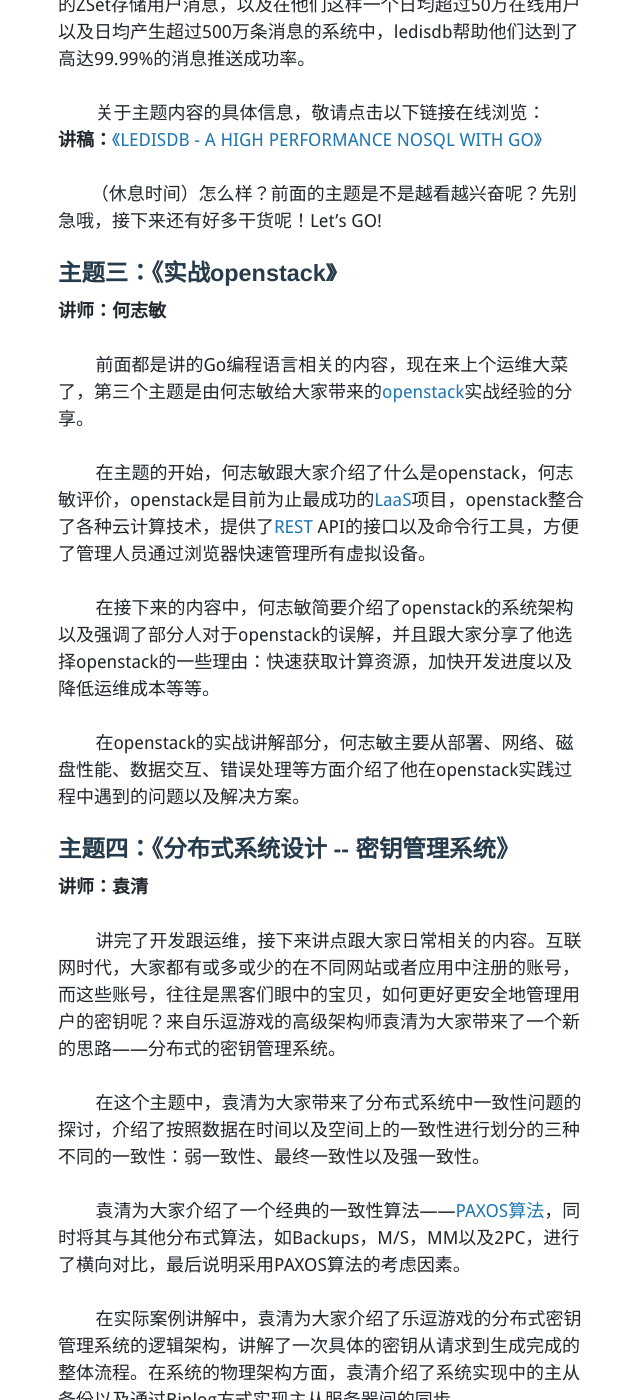
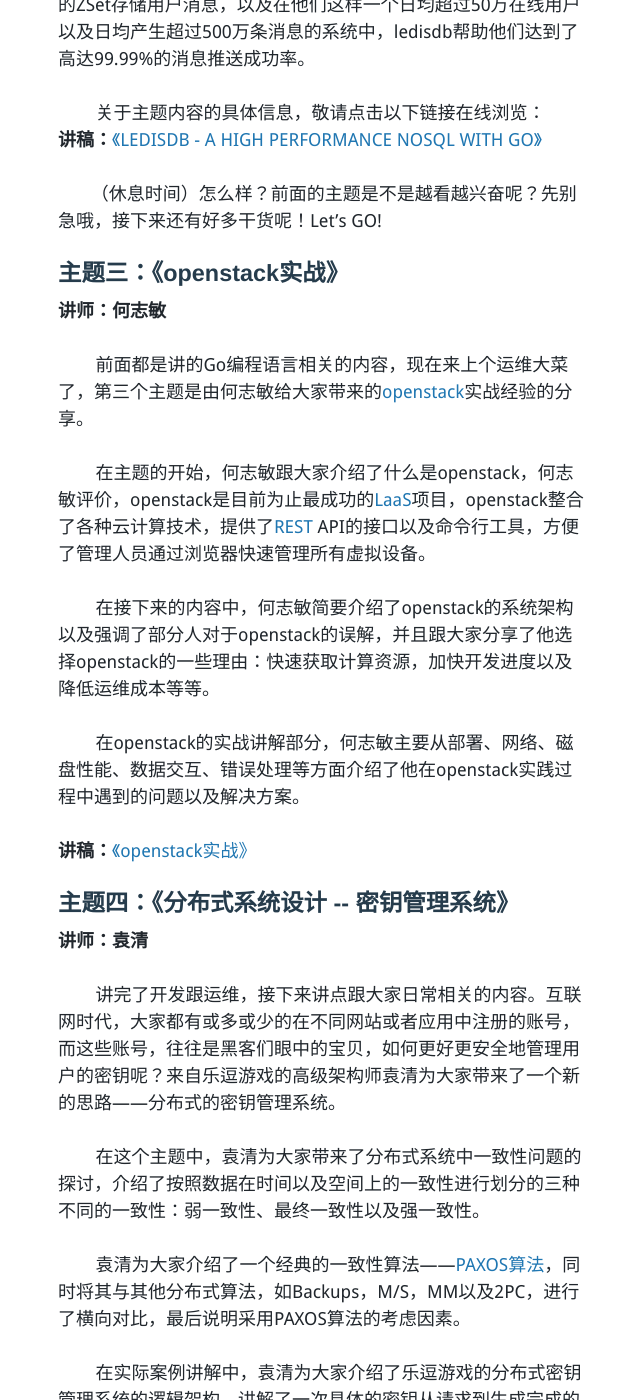
Before and after one commit to techparty-org/techparty-org.github.io, a Jekyll site: the page built from _posts/2014-09-16-sztechparty-server-architect-golang-summary.md, in a window 1280 px wide and 1400 px high, scrolled down 1814 px. Shown: the whole window, without its empty margins (316-956 px from the left). Built offline with Jekyll 4.4.1, drawn with Linux system fonts in a browser that asks for light colours; nearby versions of some CDN libraries; Markdown is read by kramdown in place of the engine named in the settings; comment, search, counter and statistics services are not loaded.

Commit message:
1. 更新openstack主题, keynote链接

```diff
--- a/_posts/2014-09-16-sztechparty-server-architect-golang-summary.md
+++ b/_posts/2014-09-16-sztechparty-server-architect-golang-summary.md
@@ -51,7 +51,7 @@
 
 &nbsp;&nbsp;&nbsp;&nbsp;&nbsp;&nbsp;&nbsp;（休息时间）怎么样？前面的主题是不是越看越兴奋呢？先别急哦，接下来还有好多干货呢！Let's GO!
 
-<h3>主题三：《实战openstack》</h3>
+<h3>主题三：《openstack实战》</h3>
 **讲师：何志敏**
 
 &nbsp;&nbsp;&nbsp;&nbsp;&nbsp;&nbsp;&nbsp;&nbsp;前面都是讲的Go编程语言相关的内容，现在来上个运维大菜了，第三个主题是由何志敏给大家带来的[openstack](http://www.openstack.org/)实战经验的分享。
@@ -61,6 +61,8 @@
 &nbsp;&nbsp;&nbsp;&nbsp;&nbsp;&nbsp;&nbsp;&nbsp;在接下来的内容中，何志敏简要介绍了openstack的系统架构以及强调了部分人对于openstack的误解，并且跟大家分享了他选择openstack的一些理由：快速获取计算资源，加快开发进度以及降低运维成本等等。
 
 &nbsp;&nbsp;&nbsp;&nbsp;&nbsp;&nbsp;&nbsp;&nbsp;在openstack的实战讲解部分，何志敏主要从部署、网络、磁盘性能、数据交互、错误处理等方面介绍了他在openstack实践过程中遇到的问题以及解决方案。
+
+**讲稿：**[《openstack实战》](http://vdisk.weibo.com/s/apkBF-Z7M-3uP)
 
 <h3>主题四：《分布式系统设计 -- 密钥管理系统》</h3>
 **讲师：袁清**
```
